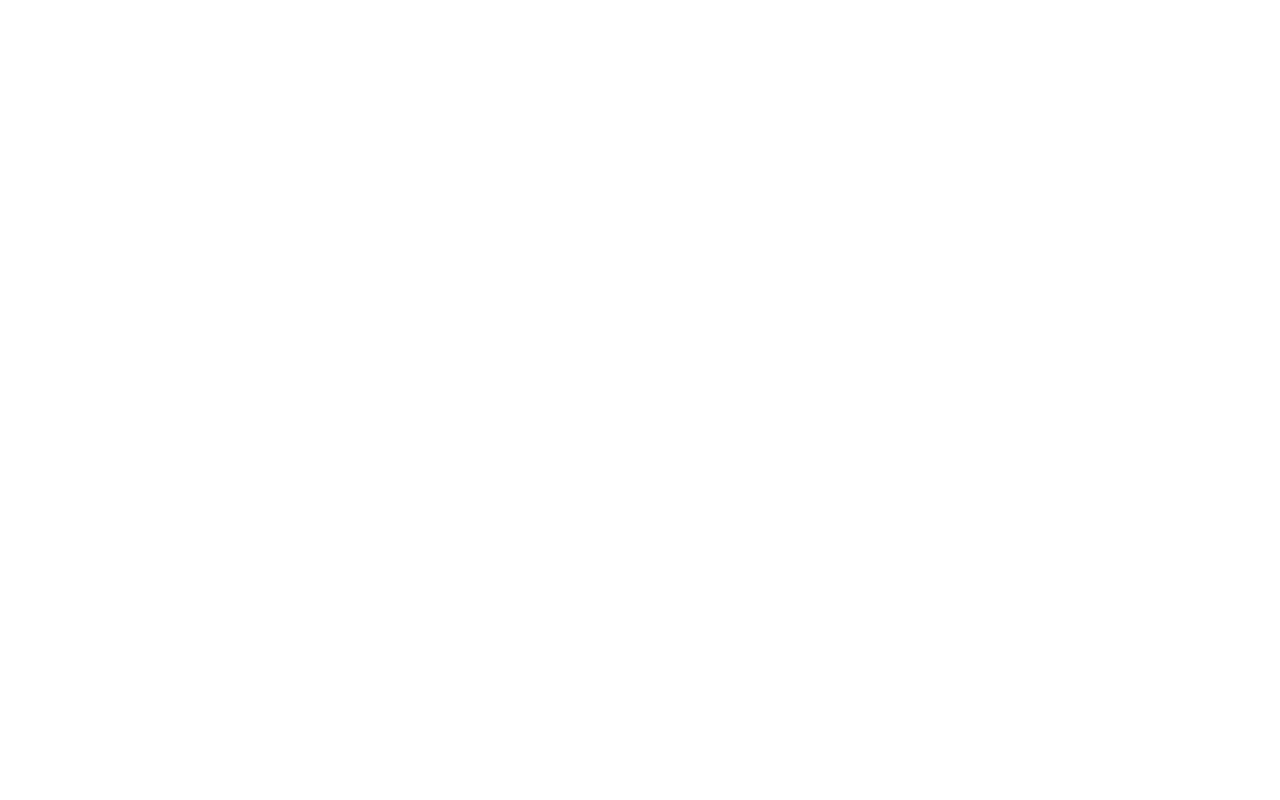
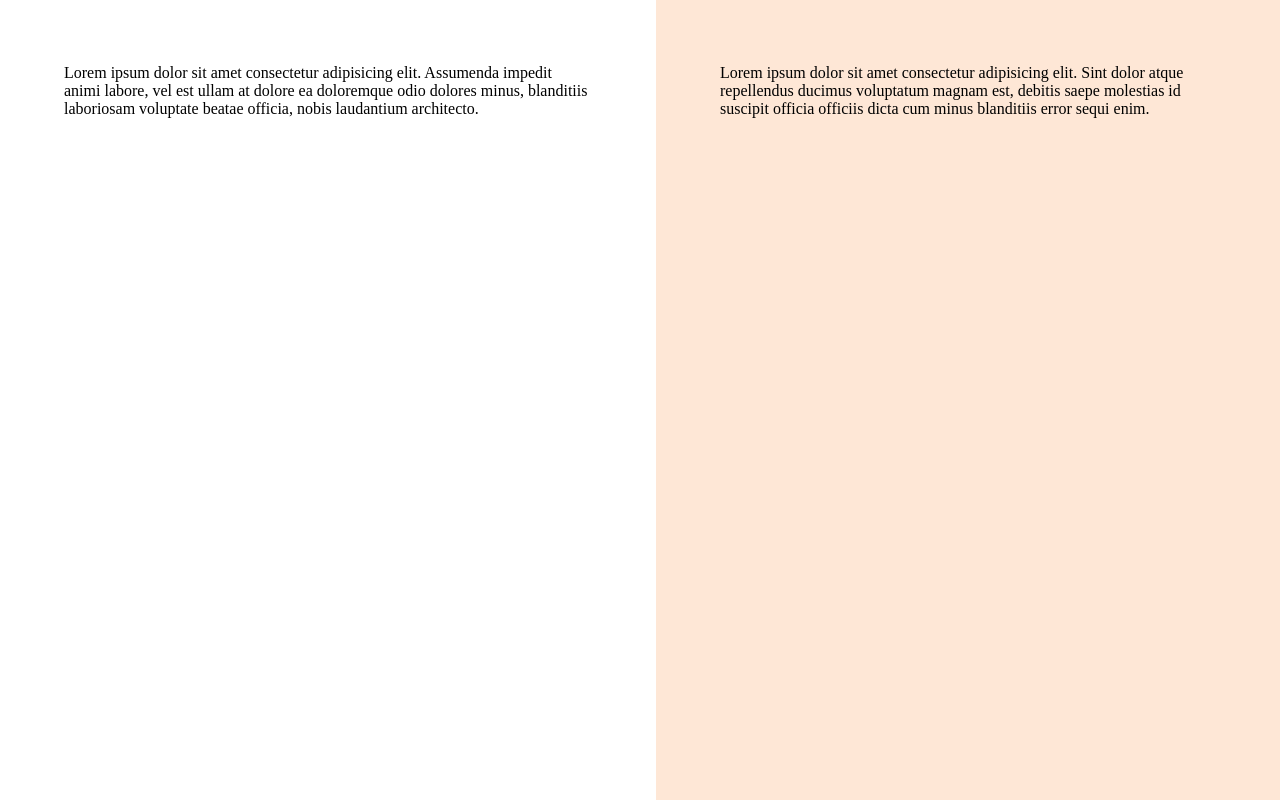
Before and after one commit to AndryaDornelles/rocketseat-FormularioMatricula, a plain HTML site: page index.html in a window 1280 px wide. Drawn offline with Linux system fonts and the light colour scheme.

Commit message:
Add layout structure and styles for main and aside sections

```diff
--- a/index.html
+++ b/index.html
@@ -13,6 +13,15 @@
 
 </head>
 <body>
+    <div id="app">
+        <main>
+            <div class="main-container">Lorem ipsum dolor sit amet consectetur adipisicing elit. Assumenda impedit animi labore, vel est ullam at dolore ea doloremque odio dolores minus, blanditiis laboriosam voluptate beatae officia, nobis laudantium architecto.</div>
+        </main>
+
+        <aside>
+            <div class="aside-container">Lorem ipsum dolor sit amet consectetur adipisicing elit. Sint dolor atque repellendus ducimus voluptatum magnam est, debitis saepe molestias id suscipit officia officiis dicta cum minus blanditiis error sequi enim.</div>
+        </aside>
+    </div>
 
 </body>
 </html>
--- a/styles/global.css
+++ b/styles/global.css
@@ -17,9 +17,12 @@
     --semantic-error: #DC2626;
 }
 
+* {
+    box-sizing: border-box;
+    margin: 0;
+    padding: 0;
+}
 
 body {
-    margin: 0;
-    padding: 0;
-    box-sizing: border-box;
+    overflow: hidden;
 }
--- a/styles/index.css
+++ b/styles/index.css
@@ -1 +1,3 @@
 @import url(global.css);
+@import url(layout.css);
+@import url(form.css);
--- /dev/null
+++ b/styles/layout.css
@@ -0,0 +1,27 @@
+#app {
+    display: grid;
+    grid-template-columns: 51.25% 48.75%;
+
+    height: 100vh;
+    overflow: hidden;
+}
+
+main {
+    overflow: auto;
+    padding: 4rem;
+
+    .main-container {
+        max-width: 33rem;
+        margin-left: auto;
+
+    }
+}
+
+aside {
+    background-color: var(--surface-secondary);
+    padding: 4rem;
+
+    .aside-container {
+        max-width: 31rem;
+    }
+}
```
Also changed, not shown: styles/form.css (added).
